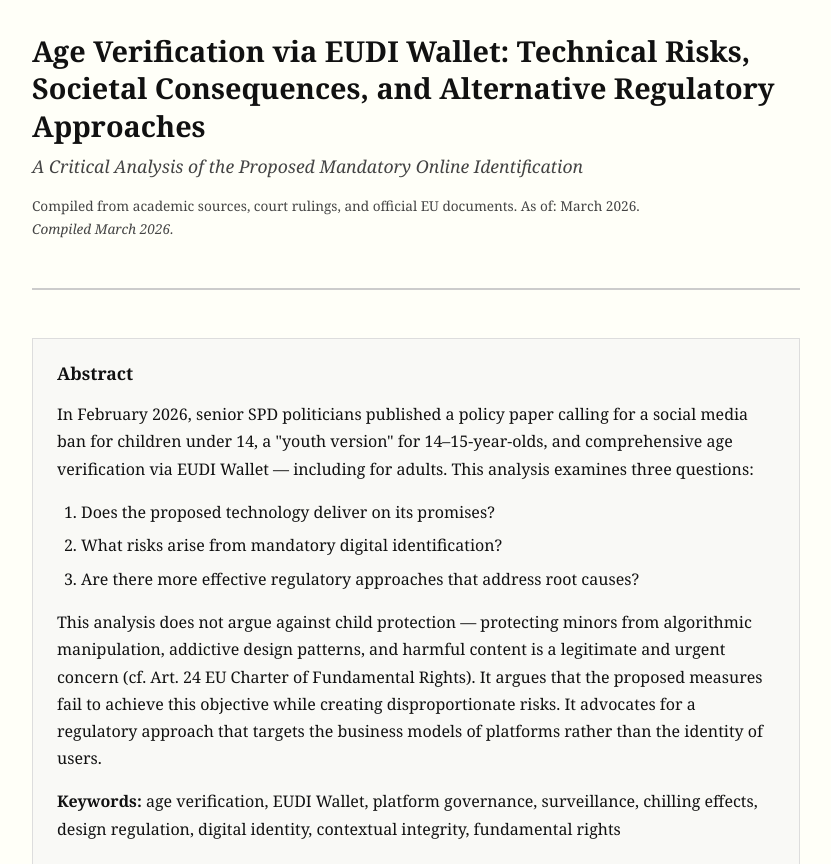
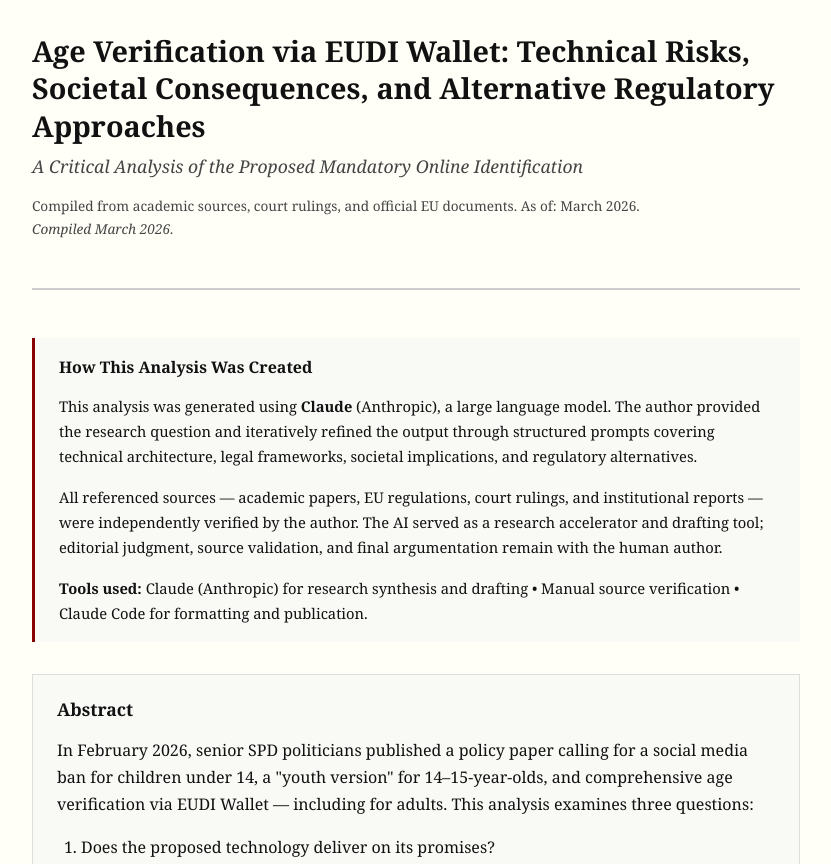
Before and after one commit to JaSha256/JaSha256.github.io, a plain HTML site: page index.html in a window 1280 px wide. Shown: the top 864 px of the page, without its empty margins (224-1055 px from the left). Drawn offline with Linux system fonts and the light colour scheme.

Commit message:
Add methodology section: how the analysis was created

```diff
--- a/index.html
+++ b/index.html
@@ -423,6 +423,13 @@
       <p class="meta">Compiled from academic sources, court rulings, and official EU documents. As of: March 2026.<br>
       <em>Compiled March 2026.</em></p>
     </header>
+
+    <section style="background: var(--blockquote-bg); border-left: 3px solid var(--blockquote-border); padding: 1rem 1.5rem; margin-bottom: 2rem; font-size: 0.92rem;">
+      <h3 style="margin-top: 0; font-size: 1rem;">How This Analysis Was Created</h3>
+      <p>This analysis was generated using <strong>Claude</strong> (Anthropic), a large language model. The author provided the research question and iteratively refined the output through structured prompts covering technical architecture, legal frameworks, societal implications, and regulatory alternatives.</p>
+      <p>All referenced sources &mdash; academic papers, EU regulations, court rulings, and institutional reports &mdash; were independently verified by the author. The AI served as a research accelerator and drafting tool; editorial judgment, source validation, and final argumentation remain with the human author.</p>
+      <p style="margin-bottom: 0;"><strong>Tools used:</strong> Claude (Anthropic) for research synthesis and drafting &bull; Manual source verification &bull; Claude Code for formatting and publication.</p>
+    </section>
 
     <section id="abstract">
       <h2>Abstract</h2>
@@ -1200,7 +1207,8 @@
     <footer>
       <hr>
       <p style="font-size: 0.85rem; color: var(--fg-secondary); text-align: center; margin-top: 2rem;">
-        This document was compiled from academic sources, court rulings, and official EU documents. March 2026.
+        This document was compiled from academic sources, court rulings, and official EU documents. March 2026.<br>
+        Generated with the assistance of Claude (Anthropic). All sources independently verified by the author.
       </p>
     </footer>
   </article>
```
